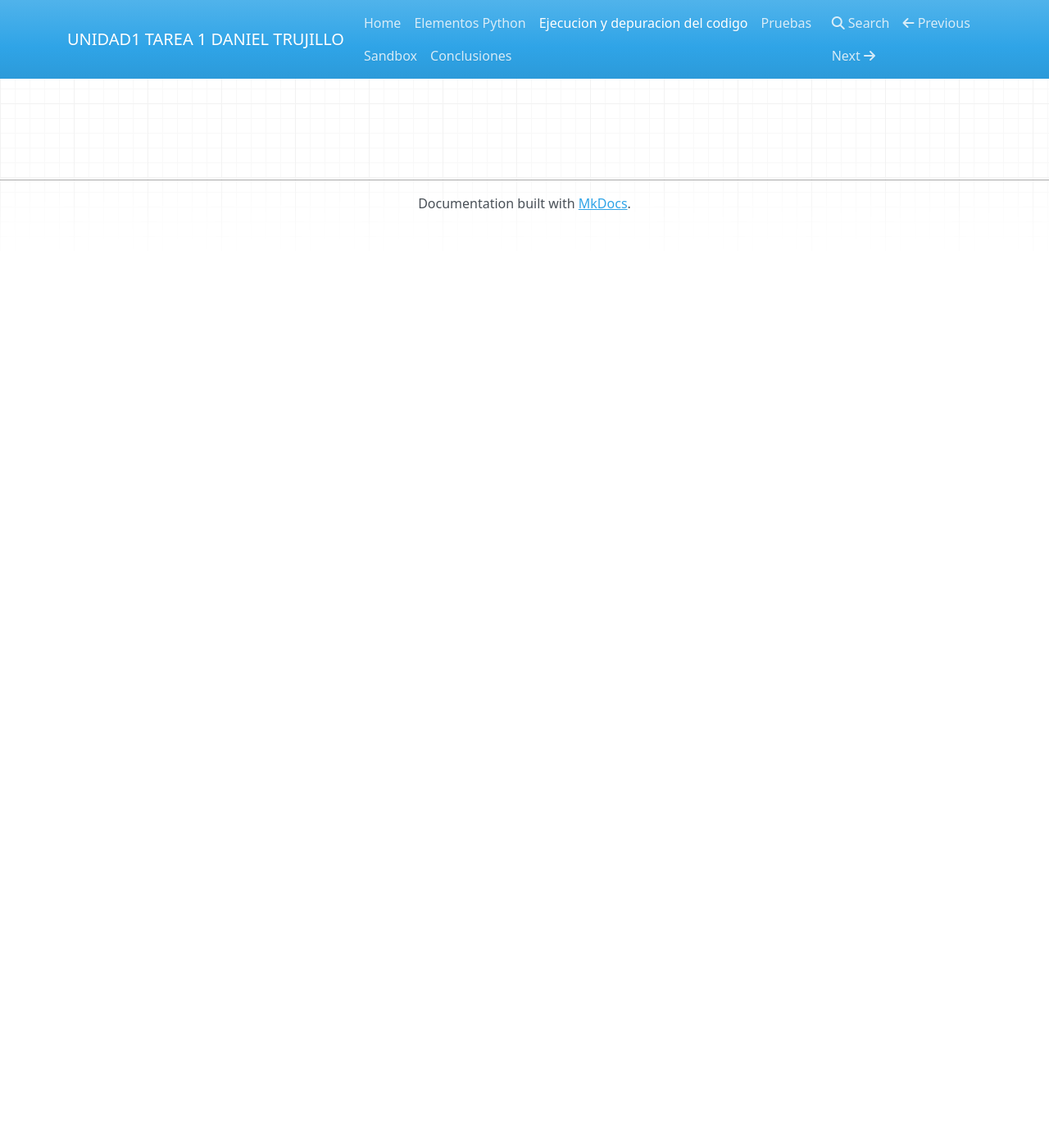
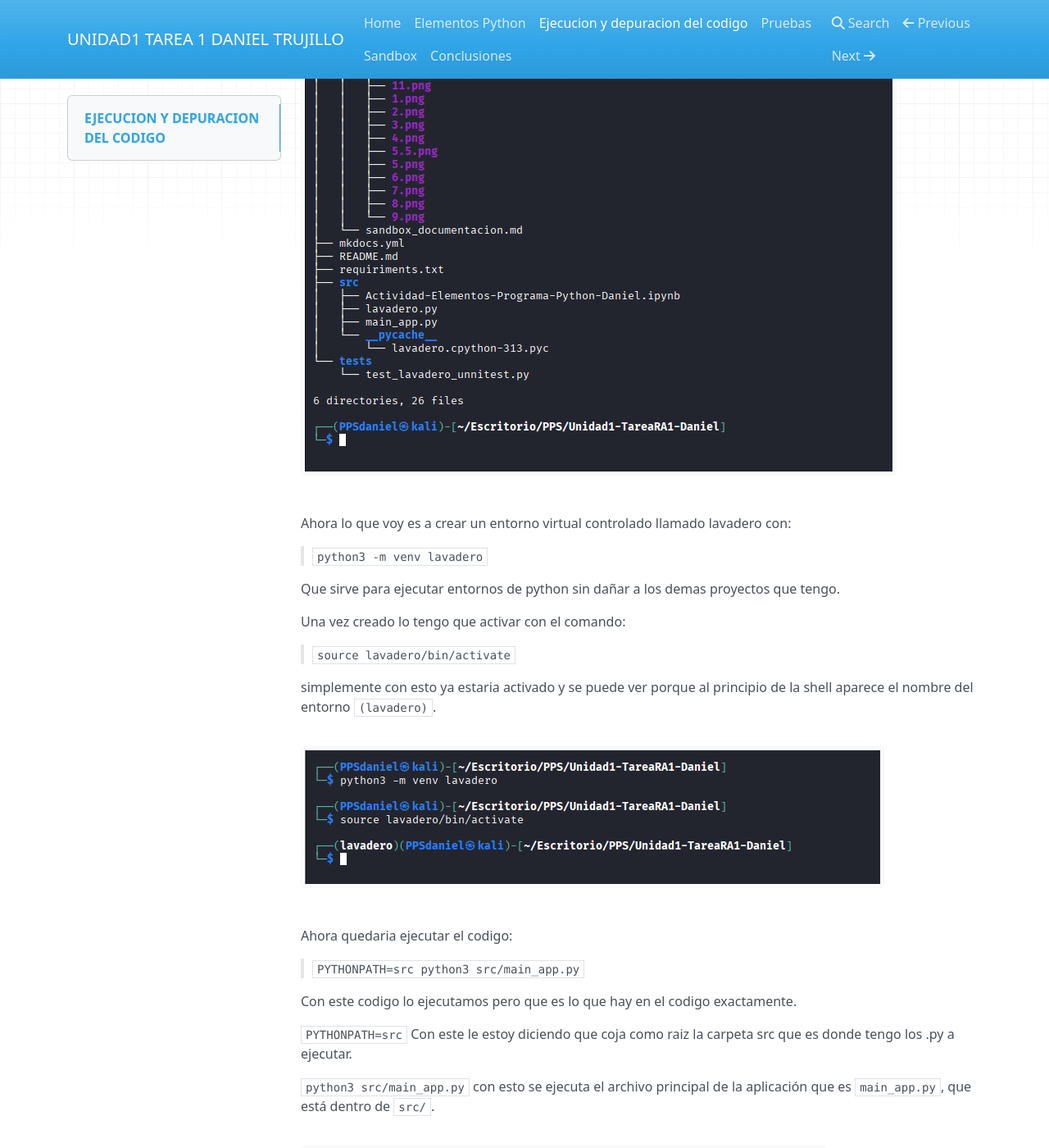
Before and after one commit to vjp-danielTM/Unidad1-TareaRA1-Daniel, an MkDocs documentation site: the page built from docs/Ejecucion_depuracion.md, in a window 1280 px wide and 1400 px high, scrolled down 327 px. Shown: the whole window at 82% size. Built offline with MkDocs 1.6.1, drawn with Linux system fonts in a browser that asks for light colours; nearby versions of some CDN libraries; before the commit the page ends 900 px from its top, so only the background shows below that; some of the changed text lies outside the part shown.

Commit message:
Documentacion de ejecucion y depuracion realizada

```diff
--- a/docs/Ejecucion_depuracion.md
+++ b/docs/Ejecucion_depuracion.md
@@ -1 +1,45 @@
 # EJECUCION Y DEPURACION DEL CODIGO
+
+Lo primero que  hice fue hacer un `tree` para ver  que  tenia en mi repositorio y localizar el `main_app.py`.
+
+![Tree del repo](https://raw.githubusercontent.com/vjp-danielTM/Unidad1-TareaRA1-Daniel/refs/heads/main/docs/ejecucion_depuracion_img/1.png)
+
+
+Ahora lo que voy es a crear un entorno virtual controlado llamado lavadero con:
+
+> `python3 -m venv lavadero`
+
+Que sirve para ejecutar entornos de python sin dañar a los demas proyectos que tengo.
+
+Una vez creado lo tengo que activar con el comando:
+> `source lavadero/bin/activate`
+
+simplemente con esto ya estaria activado y se puede ver porque al principio de la shell aparece el nombre del entorno `(lavadero)`.
+
+![Entorno controlado](https://raw.githubusercontent.com/vjp-danielTM/Unidad1-TareaRA1-Daniel/refs/heads/main/docs/ejecucion_depuracion_img/2.png)
+
+
+Ahora quedaria ejecutar el codigo:
+> `PYTHONPATH=src python3 src/main_app.py`
+
+Con este codigo lo ejecutamos pero que es lo que hay en el codigo exactamente.
+
+`PYTHONPATH=src` Con este le estoy diciendo que coja como raiz la carpeta src que es donde tengo los .py a ejecutar.
+
+`python3 src/main_app.py` con esto se ejecuta el archivo principal de la aplicación que es `main_app.py`, que está dentro de `src/`.
+
+![Ejecucion y depuracion del codigo](https://raw.githubusercontent.com/vjp-danielTM/Unidad1-TareaRA1-Daniel/refs/heads/main/docs/ejecucion_depuracion_img/3.png)
+
+![Ejecucion y depuracion del codigo](https://raw.githubusercontent.com/vjp-danielTM/Unidad1-TareaRA1-Daniel/refs/heads/main/docs/ejecucion_depuracion_img/4.png)
+
+Como vemos al final de la ejecucion nos indica que hay un fallo en la linea 83.
+
+Ahora o con `nano main_app.py` como yo hice en el ejemplo o desde visual code vamos a la linea 83 y vemos que el fallo es que no se indica encerado a False como pone en el enunciado del ejemplo 4.
+
+![Ejecucion y depuracion del codigo](https://raw.githubusercontent.com/vjp-danielTM/Unidad1-TareaRA1-Daniel/refs/heads/main/docs/ejecucion_depuracion_img/5.png)
+
+Y vemos ahora que todos loe ejemplos salen con los resultados que  buscabamos
+
+![Ejecucion Final del codigo](https://raw.githubusercontent.com/vjp-danielTM/Unidad1-TareaRA1-Daniel/refs/heads/main/docs/ejecucion_depuracion_img/6.png)
+![Ejecucion Final del codigo](https://raw.githubusercontent.com/vjp-danielTM/Unidad1-TareaRA1-Daniel/refs/heads/main/docs/ejecucion_depuracion_img/7.png)
+![Ejecucion Final del codigo](https://raw.githubusercontent.com/vjp-danielTM/Unidad1-TareaRA1-Daniel/refs/heads/main/docs/ejecucion_depuracion_img/8.png)
```
Also changed, not shown: docs/ejecucion_depuracion_img/6.png (added), docs/ejecucion_depuracion_img/7.png (added), docs/ejecucion_depuracion_img/8.png (added).
